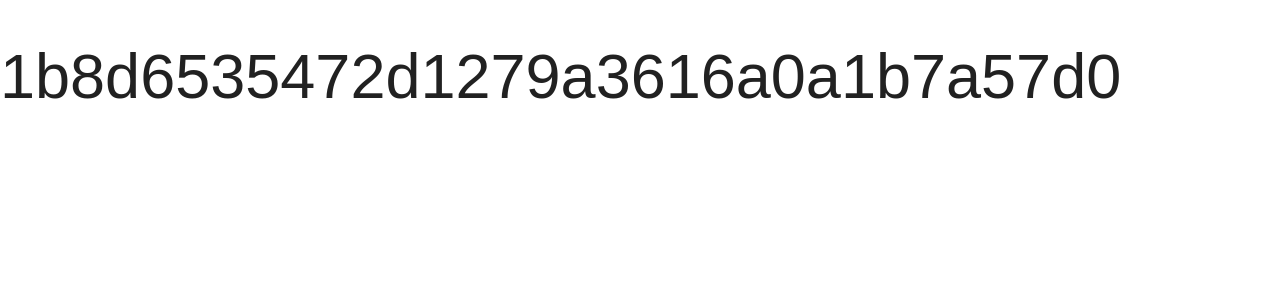
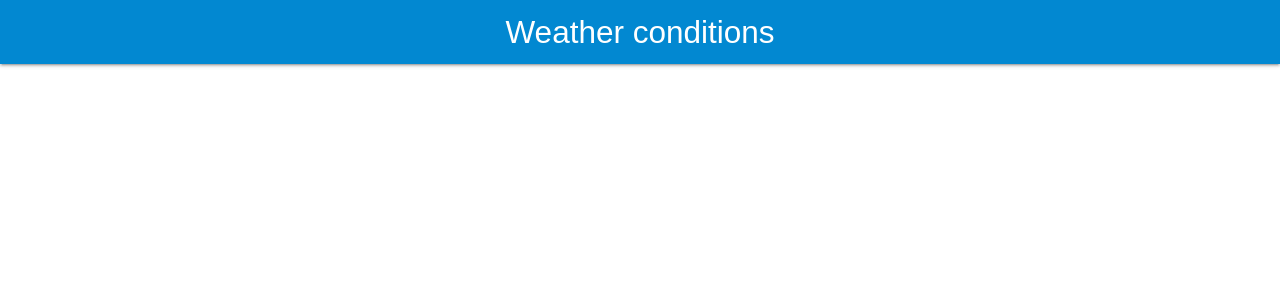
Before and after one commit to alejandropl07/clima, a React (Create React App) app: page / in a window 1280 px wide. Shown: the top 300 px of the page. Built offline with nearby package versions, Linux system fonts and the light colour scheme.

Commit message:
Header component

```diff
--- a/src/App.js
+++ b/src/App.js
@@ -1,8 +1,10 @@
+import Header from "./components/Header";
 
 function App() {
   return (
-    <h1>1b8d6535472d1279a3616a0a1b7a57d0
-    </h1>
+    <div className="App">
+      <Header title="Weather conditions" />
+    </div>
   );
 }
 
--- /dev/null
+++ b/src/components/Header.js
@@ -0,0 +1,15 @@
+import React from "react";
+
+function Header({ title }) {
+  return (
+    <nav>
+      <div className="nav-wrapper light-blue  darken-2">
+        <a href="#!" className="brand-logo">
+          {title}
+        </a>
+      </div>
+    </nav>
+  );
+}
+
+export default Header;
```
